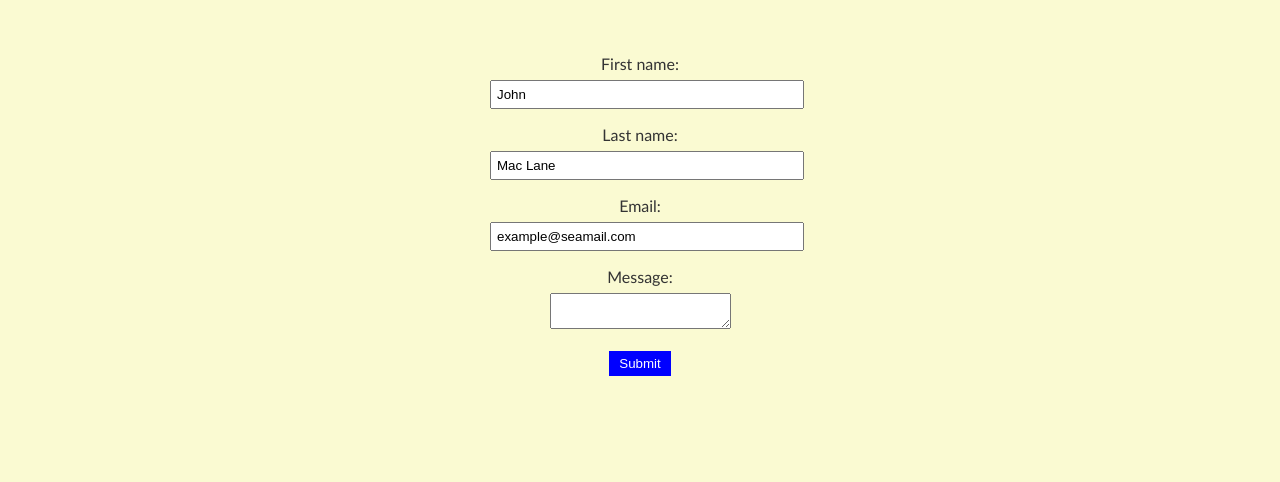
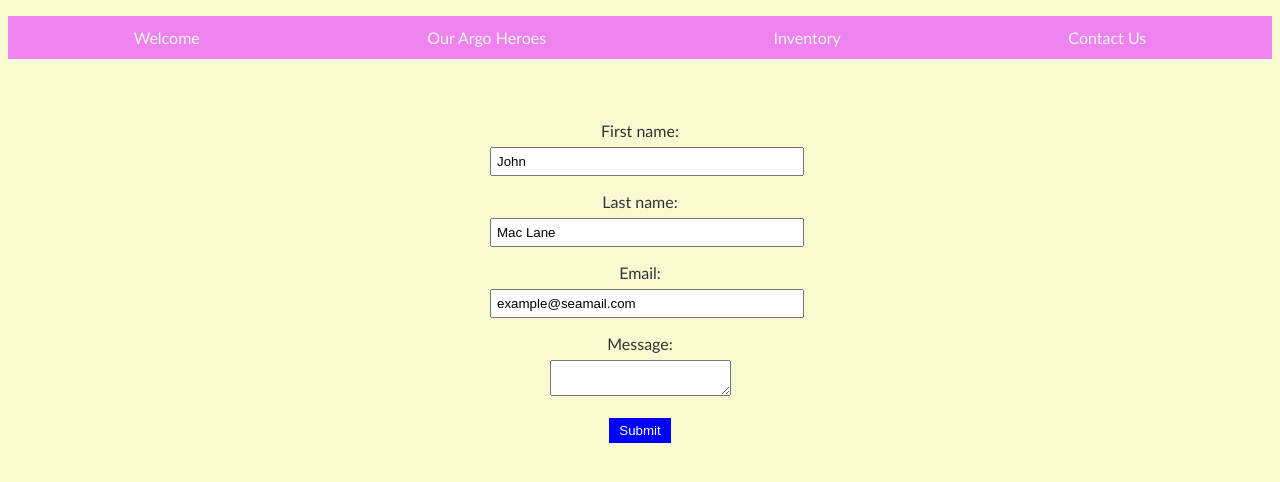
Before and after one commit to Sofie2ruelle/TheArgo, a website built with Parcel: page Contact.html in a window 1280 px wide. Built offline with nearby package versions, Linux system fonts and the light colour scheme.

Commit message:
nav added

```diff
--- a/Contact.html
+++ b/Contact.html
@@ -5,6 +5,12 @@
     <meta name="viewport" content="width=device-width" />
     <title>Contact The Argo</title>
     <link href="style.css" rel="stylesheet" type="text/css" />
+    <ul>
+      <li><a href="index.html">Welcome</a></li>
+      <li><a href="Heroes.html">Our Argo Heroes</a></li>
+      <li><a href="Inventory.html">Inventory</a></li>
+      <li><a href="Contact.html">Contact Us</a></li>
+    </ul>
   </head>
   <body>
     <section id="Contact">
```
Also changed, not shown: Heroes.html (+6 -0 lines), Inventory.html (+6 -0 lines).
